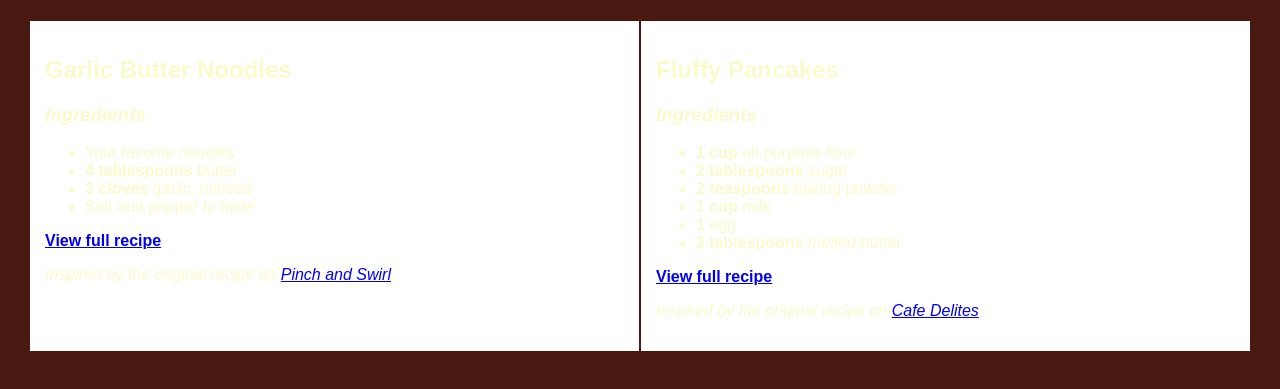
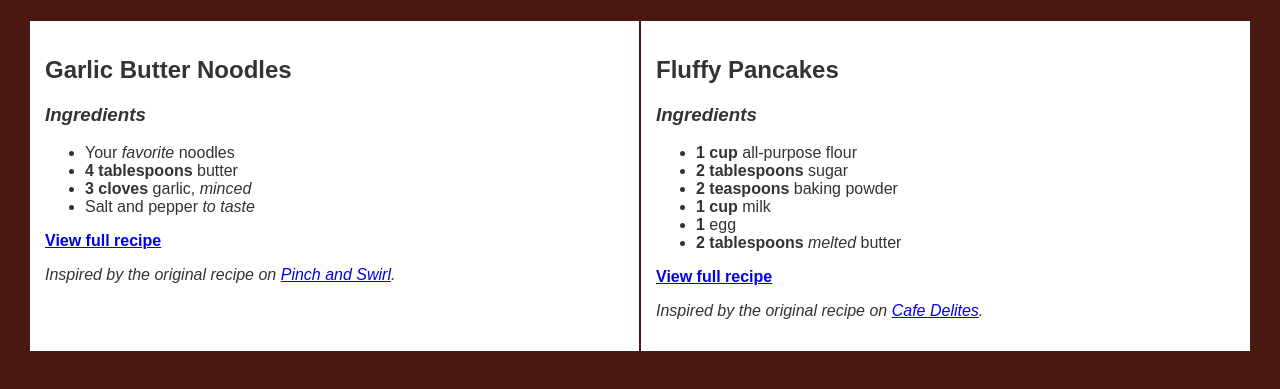
Before and after one commit to serenemultani/serenemultani.github.io, a plain HTML site: page index.html in a window 1280 px wide. Shown: the part 89-478 px from the top of the page. Drawn offline with Linux system fonts and the light colour scheme.

Commit message:
Update index.html

```diff
--- a/index.html
+++ b/index.html
@@ -6,7 +6,7 @@
     body {
       background-color: #4A1912;
       font-family: Arial, sans-serif;
-      color: #FAFACA;
+      color: #333333;
       padding: 20px;
     }
     h1 {
```
